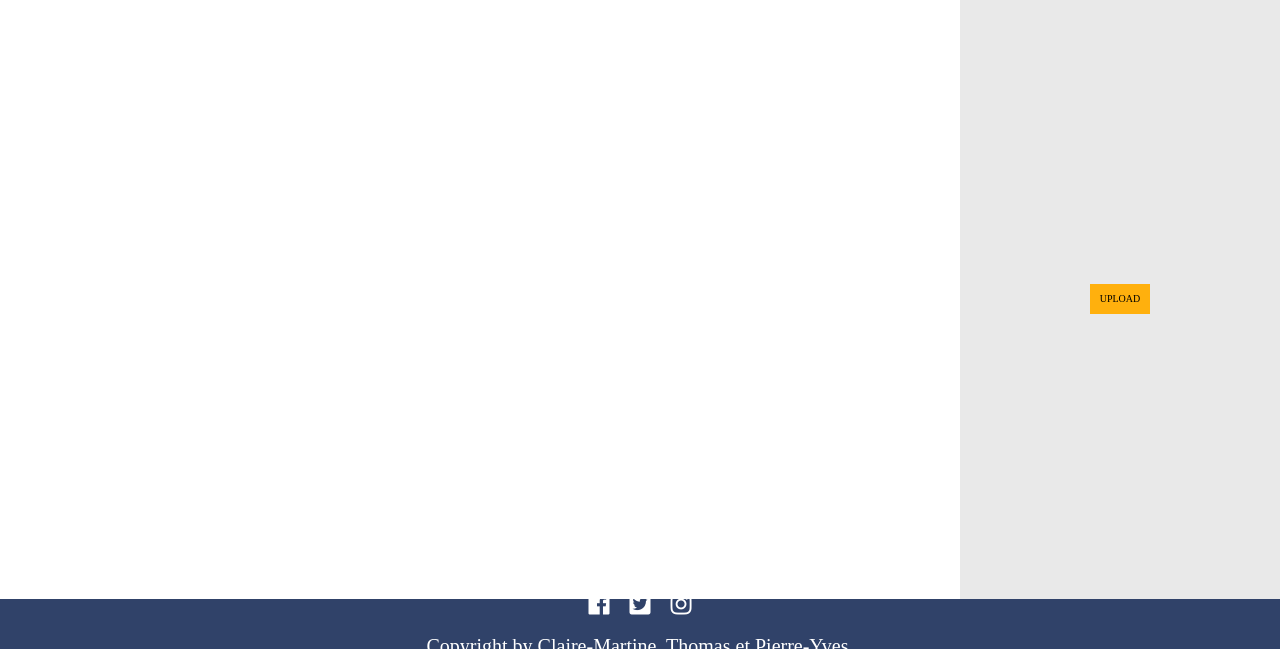
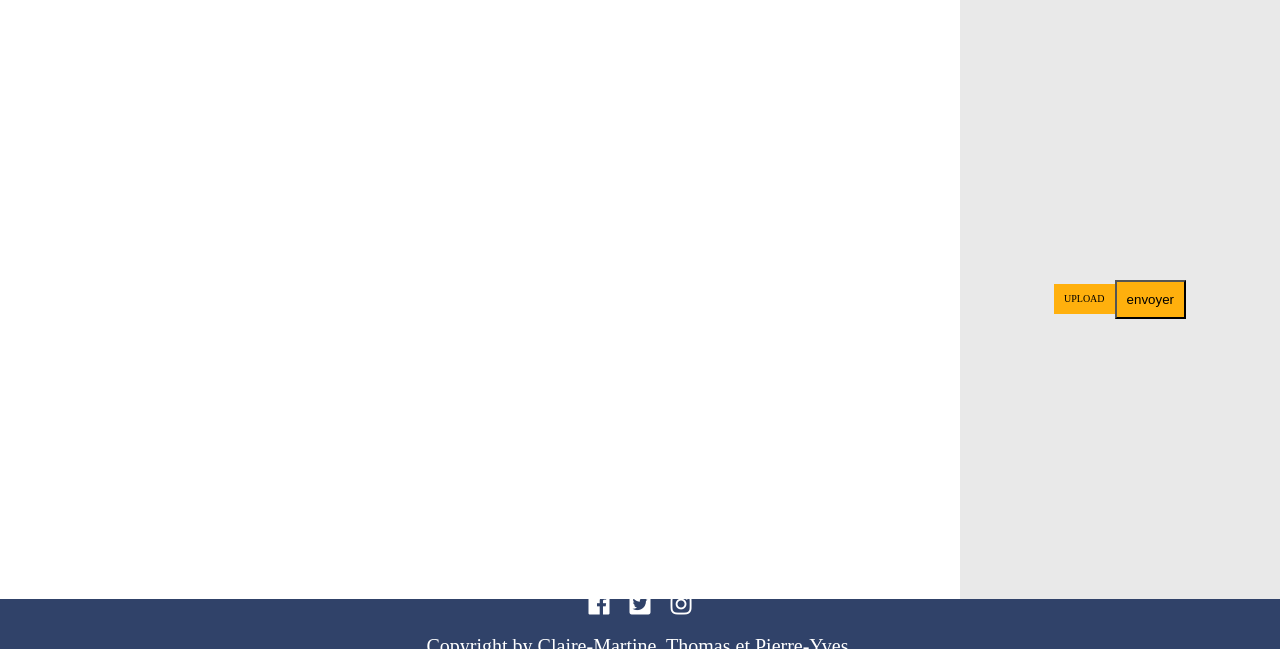
Before and after one commit to TMarechal/Meme51, a PHP site: the page made by app/view/Page/gmeme.html.twig in a window 1280 px wide. Shown: the part 151-817 px from the top of the page. Run offline with PHP 8.4, Linux system fonts and the light colour scheme; the template is opened without the code that fills it, so the values that code supplies are empty; some libraries are stand-ins or nearby versions.

Commit message:
MODIFICATION OK

```diff
--- a/app/view/Page/gmeme.html.twig
+++ b/app/view/Page/gmeme.html.twig
@@ -24,7 +24,7 @@
             <input type="hidden" name="MAX-FILE-SIZE" value="500000">
             <label for="meme"><div class="p10 bc2">UPLOAD</div></label>
             <input type="file" id="meme" name="meme" class="hidden">
-            <input type="submit" name="envoyer" value="envoyer" class="p10 bc2 hidden">
+            <input type="submit" name="envoyer" value="envoyer" class="p10 bc2">
         </form>
 
     </section>
```
Also changed, not shown: assets/upload/meme_1543570375.jpg (added).
